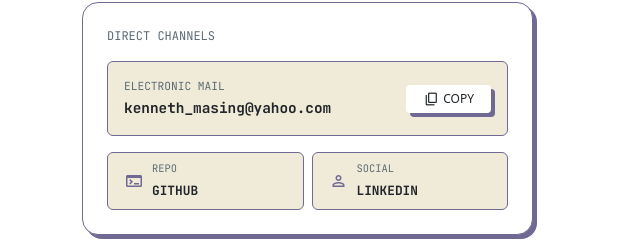
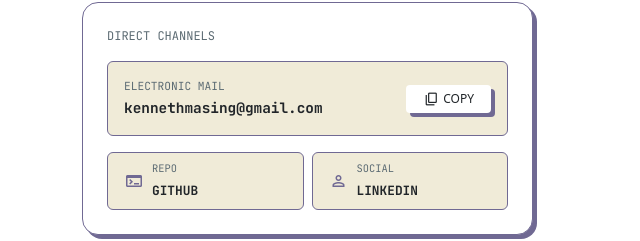
Before and after one commit to kennmasing-zuitt/portfolio, a plain HTML site: page index.html in a window 1280 px wide. Shown: the part 5022-5263 px from the top of the page, 0-640 px from the left. Drawn offline with nearby package versions, Linux system fonts and the light colour scheme.

Commit message:
Contact: change email to kennethmasing@gmail.com

```diff
--- a/index.html
+++ b/index.html
@@ -2074,7 +2074,7 @@
                                         class="font-mono fw-bold text-dark"
                                         id="emailAddress"
                                         style="font-size: 0.9rem"
-                                        >kenneth_masing@yahoo.com</span
+                                        >kennethmasing@gmail.com</span
                                     >
                                 </div>
                                 <button
```
